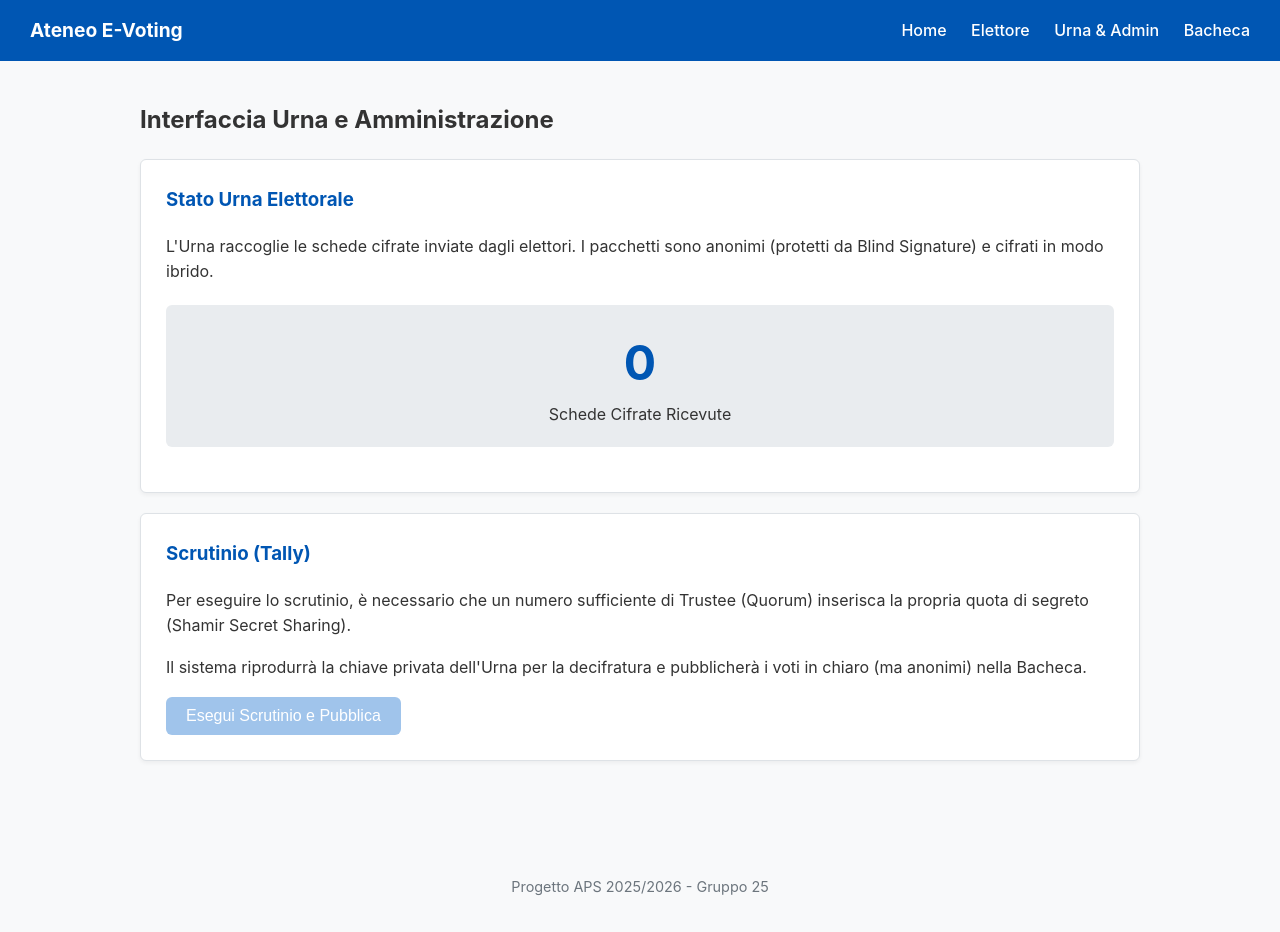
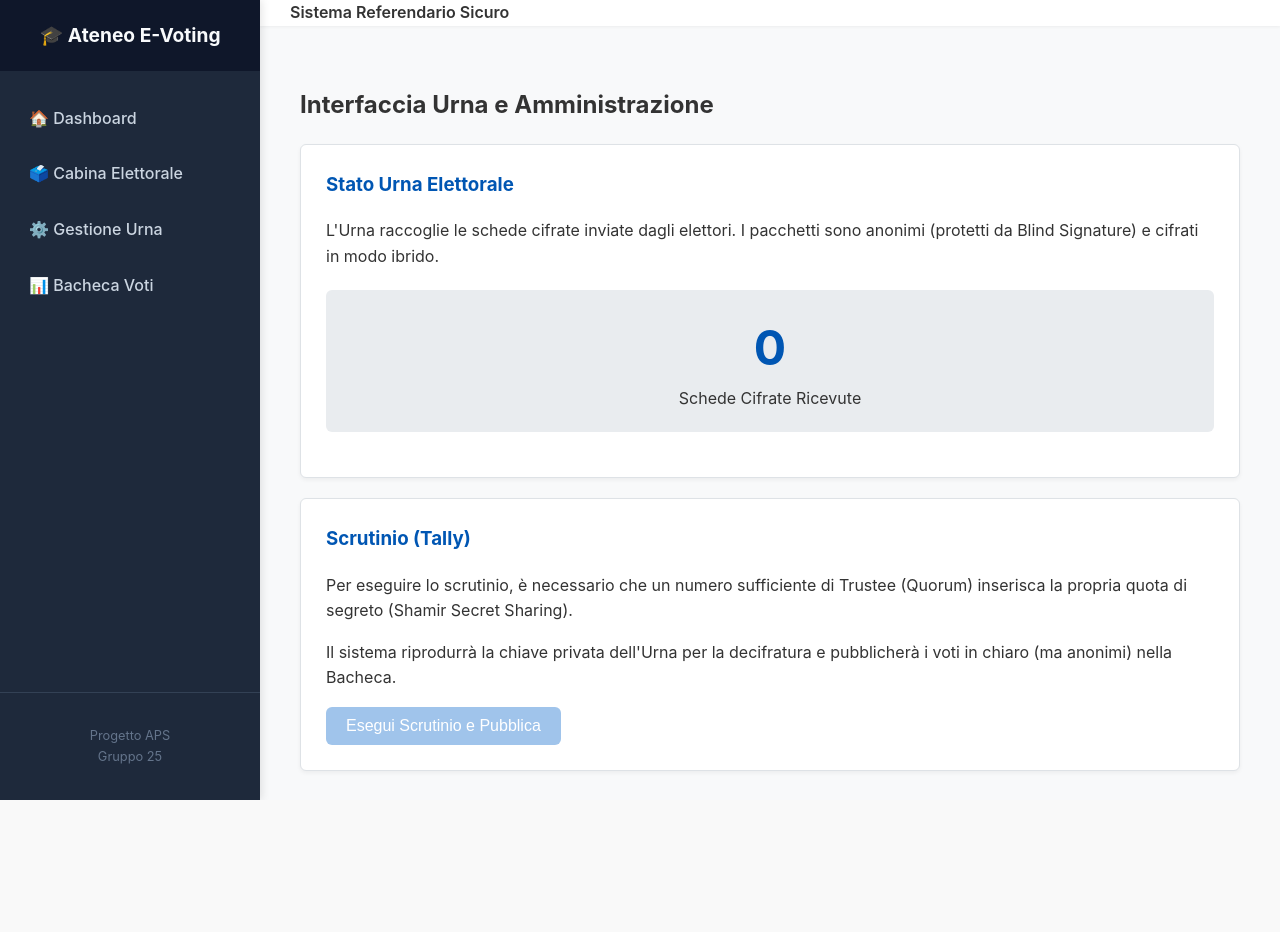
Before and after one commit to aleferrara16/ProgettoAPS-G25, a Flask app: page /admin in a window 1280 px wide. After the commit the page ends 800 px from the top, so only its background shows below. Run offline with Flask 3, Linux system fonts and the light colour scheme.

Commit message:
modifiche ui

```diff
--- a/app/static/style.css
+++ b/app/static/style.css
@@ -10,44 +10,106 @@
 }
 
 body {
-    font-family: -apple-system, BlinkMacSystemFont, "Segoe UI", Roboto, "Helvetica Neue", Arial, sans-serif;
+    font-family: 'Inter', system-ui, -apple-system, BlinkMacSystemFont, "Segoe UI", Roboto, sans-serif;
     background-color: var(--background-color);
     color: var(--text-color);
     margin: 0;
     padding: 0;
     line-height: 1.6;
+    display: flex;
+    height: 100vh;
+    overflow: hidden;
 }
 
-.container {
-    max-width: 1000px;
-    margin: 0 auto;
-    padding: 20px;
+/* Layout Dashboard Principale */
+.dashboard-layout {
+    display: flex;
+    width: 100%;
+    height: 100%;
 }
 
-/* Navbar */
-.navbar {
-    background-color: var(--primary-color);
+/* Sidebar Laterale */
+.sidebar {
+    width: 260px;
+    background-color: #1e293b; /* Slate 800 */
     color: white;
-    padding: 15px 30px;
     display: flex;
-    justify-content: space-between;
-    align-items: center;
+    flex-direction: column;
+    box-shadow: 2px 0 8px rgba(0,0,0,0.1);
+    z-index: 10;
 }
 
-.navbar .nav-brand {
-    font-size: 1.2rem;
-    font-weight: bold;
+.sidebar-brand {
+    padding: 20px;
+    background-color: #0f172a; /* Slate 900 */
+    text-align: center;
 }
 
-.navbar nav a {
-    color: white;
-    text-decoration: none;
-    margin-left: 20px;
-    font-weight: 500;
+.sidebar-brand h2 {
+    margin: 0;
+    font-size: 1.2rem;
+    color: #f8fafc;
 }
 
-.navbar nav a:hover {
-    text-decoration: underline;
+.sidebar-nav {
+    flex: 1;
+    display: flex;
+    flex-direction: column;
+    padding: 20px 0;
+}
+
+.nav-item {
+    padding: 15px 25px;
+    color: #cbd5e1; /* Slate 300 */
+    text-decoration: none;
+    font-weight: 500;
+    transition: all 0.2s ease;
+    border-left: 4px solid transparent;
+}
+
+.nav-item:hover, .nav-item.active {
+    background-color: #334155; /* Slate 700 */
+    color: white;
+    border-left-color: var(--primary-color);
+}
+
+.sidebar-footer {
+    padding: 20px;
+    text-align: center;
+    font-size: 0.8rem;
+    color: #64748b;
+    border-top: 1px solid #334155;
+}
+
+/* Area Contenuto Principale */
+.main-content {
+    flex: 1;
+    display: flex;
+    flex-direction: column;
+    overflow-y: auto;
+    background-color: var(--background-color);
+}
+
+.topbar {
+    background-color: white;
+    height: 60px;
+    display: flex;
+    align-items: center;
+    padding: 0 30px;
+    box-shadow: 0 1px 3px rgba(0,0,0,0.05);
+}
+
+.topbar-title {
+    font-weight: 600;
+    color: var(--text-color);
+}
+
+.content-area {
+    padding: 40px;
+    max-width: 1200px;
+    margin: 0 auto;
+    width: 100%;
+    box-sizing: border-box;
 }
 
 /* Intestazioni principali */
@@ -208,10 +270,4 @@ th {
     color: var(--primary-color);
 }
 
-.footer {
-    text-align: center;
-    margin-top: 40px;
-    padding: 20px;
-    color: var(--secondary-color);
-    font-size: 0.9rem;
-}
+/* Niente footer centrato, lo abbiamo spostato nella sidebar */
--- a/app/templates/layout.html
+++ b/app/templates/layout.html
@@ -7,23 +7,32 @@
     <link rel="stylesheet" href="{{ url_for('static', filename='style.css') }}">
 </head>
 <body>
-    <header class="navbar">
-        <div class="nav-brand">Ateneo E-Voting</div>
-        <nav>
-            <a href="{{ url_for('index') }}">Home</a>
-            <a href="{{ url_for('elettore') }}">Elettore</a>
-            <a href="{{ url_for('admin') }}">Urna & Admin</a>
-            <a href="{{ url_for('bacheca_view') }}">Bacheca</a>
-        </nav>
-    </header>
+    <div class="dashboard-layout">
+        <aside class="sidebar">
+            <div class="sidebar-brand">
+                <h2>🎓 Ateneo E-Voting</h2>
+            </div>
+            <nav class="sidebar-nav">
+                <a href="{{ url_for('index') }}" class="nav-item">🏠 Dashboard</a>
+                <a href="{{ url_for('elettore') }}" class="nav-item">🗳️ Cabina Elettorale</a>
+                <a href="{{ url_for('admin') }}" class="nav-item">⚙️ Gestione Urna</a>
+                <a href="{{ url_for('bacheca_view') }}" class="nav-item">📊 Bacheca Voti</a>
+            </nav>
+            <div class="sidebar-footer">
+                <p>Progetto APS<br>Gruppo 25</p>
+            </div>
+        </aside>
 
-    <main class="container">
-        {% block content %}{% endblock %}
-    </main>
+        <main class="main-content">
+            <header class="topbar">
+                <div class="topbar-title">Sistema Referendario Sicuro</div>
+            </header>
 
-    <footer class="footer">
-        <p>Progetto APS 2025/2026 - Gruppo 25</p>
-    </footer>
+            <div class="content-area">
+                {% block content %}{% endblock %}
+            </div>
+        </main>
+    </div>
 
     <script src="{{ url_for('static', filename='app.js') }}"></script>
 </body>
```
